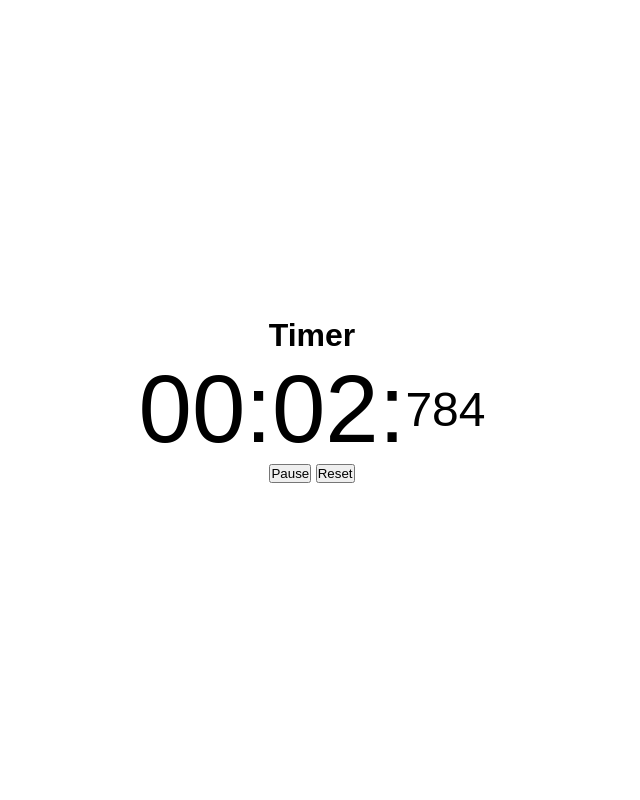
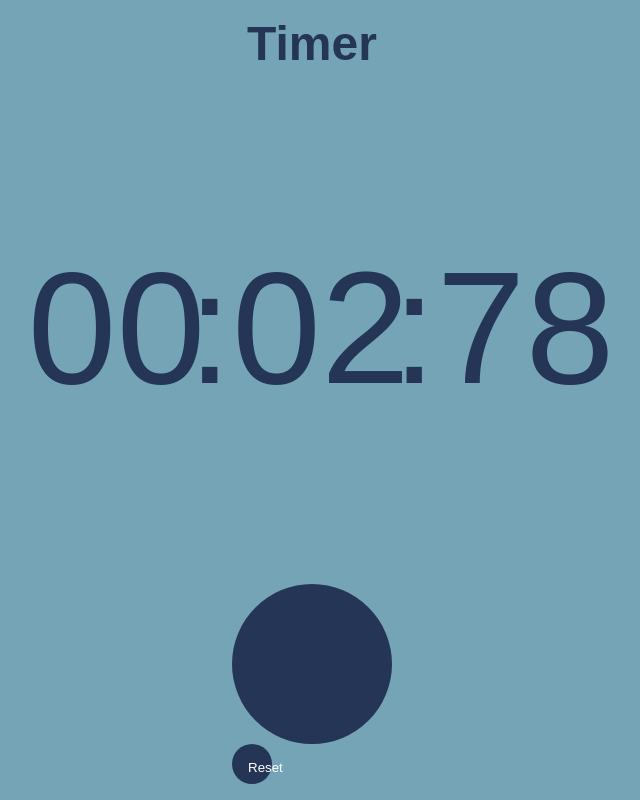
Before and after one commit to andreasnilssondev/timer, a website built with Vite: page index.html in a window 1280 px wide. Both pictures are taken after a click on the button "Start". Shown: the whole page, without its empty margins (328-968 px from the left). Built offline with nearby package versions, Linux system fonts and the light colour scheme.

Commit message:
#1 align items

```diff
--- a/index.html
+++ b/index.html
@@ -7,17 +7,42 @@
   </head>
   <body>
     <div class="main-container">
-      <h1>Timer</h1>
+      <h1 class="title">Timer</h1>
       <div class="timer-container">
-        <span class="text-large" data-js="timer-minutes">00</span>
-        <span class="text-large">:</span>
-        <span class="text-large" data-js="timer-seconds">00</span>
-        <span class="text-large">:</span>
-        <span class="text" data-js="timer-milliseconds">000</span>
+        <span class="text text--large text--numbers" data-js="timer-minutes"
+          >00</span
+        >
+        <span class="text text--large">:</span>
+        <span class="text text--large text--numbers" data-js="timer-seconds"
+          >00</span
+        >
+        <span class="text text--large">:</span>
+        <span
+          class="text text--large text--numbers"
+          data-js="timer-milliseconds"
+          >00</span
+        >
       </div>
-      <div>
-        <button data-js="start-pause" type="button">Start</button>
-        <button data-js="reset" type="button">Reset</button>
+      <div data-js="state" data-state="stopped">
+        <button
+          class="button button--large"
+          data-js="start-pause"
+          type="button"
+        >
+          <span class="stopped">
+            <span class="icon"></span>
+            <span class="text sr-only">Start</span>
+          </span>
+          <span class="paused">
+            <span class="icon"></span>
+            <span class="text sr-only">Resume</span>
+          </span>
+          <span class="started">
+            <span class="icon"></span>
+            <span class="text sr-only">Pause</span>
+          </span>
+        </button>
+        <button class="button" data-js="reset" type="button">Reset</button>
       </div>
     </div>
     <script type="module" src="/src/main.ts"></script>
--- /dev/null
+++ b/src/formatTime.ts
@@ -0,0 +1,3 @@
+export function formatTime(time: number): string {
+  return Math.floor(time).toString().padStart(2, '0');
+}
--- /dev/null
+++ b/src/getElement.ts
@@ -0,0 +1,9 @@
+export function getHtmlElement<T extends HTMLElement>(selector: string): T {
+  const element = document.querySelector<T>(`[data-js="${selector}"]`);
+
+  if (element === null) {
+    throw new Error(`Element with selector [data-js="${selector}"] not found`);
+  }
+
+  return element;
+}
--- a/src/main.ts
+++ b/src/main.ts
@@ -1,19 +1,13 @@
+import { getHtmlElement } from './getElement';
+import { formatTime } from './formatTime';
 import './style.css';
 
-const startPauseButton = document.querySelector<HTMLButtonElement>(
-  '[data-js="start-pause"]'
-)!;
-const resetButton =
-  document.querySelector<HTMLButtonElement>('[data-js="reset"]')!;
-const timerMinutesElement = document.querySelector<HTMLSpanElement>(
-  '[data-js="timer-minutes"]'
-)!;
-const timerSecondsElement = document.querySelector<HTMLSpanElement>(
-  '[data-js="timer-seconds"]'
-)!;
-const timerMilliSecondsElement = document.querySelector<HTMLSpanElement>(
-  '[data-js="timer-milliseconds"]'
-)!;
+const startPauseButton = getHtmlElement<HTMLButtonElement>('start-pause')!;
+const resetButton = getHtmlElement<HTMLButtonElement>('reset')!;
+const timerMinutesElement = getHtmlElement<HTMLSpanElement>('timer-minutes')!;
+const timerSecondsElement = getHtmlElement<HTMLSpanElement>('timer-seconds')!;
+const timermsElement = getHtmlElement<HTMLSpanElement>('timer-milliseconds')!;
+const stateElement = getHtmlElement<HTMLSpanElement>('state')!;
 
 let startTime: number | null = null;
 let pauseTime: number | null = null;
@@ -21,15 +15,9 @@ let timePassed = 0;
 let isRunning = false;
 
 function render() {
-  timerMinutesElement.innerHTML = Math.floor((timePassed / 1000 / 60) % 60)
-    .toString()
-    .padStart(2, '0');
-  timerSecondsElement.innerHTML = Math.floor((timePassed / 1000) % 60)
-    .toString()
-    .padStart(2, '0');
-  timerMilliSecondsElement.innerHTML = Math.floor(timePassed % 1000)
-    .toString()
-    .padStart(3, '0');
+  timerMinutesElement.innerHTML = formatTime((timePassed / 1000 / 60) % 60);
+  timerSecondsElement.innerHTML = formatTime((timePassed / 1000) % 60);
+  timermsElement.innerHTML = formatTime((timePassed % 1000) / 10);
 }
 
 function loop() {
@@ -49,6 +37,7 @@ function loop() {
   }
 
   if (pauseTime !== null) {
+    // Handle the pause, by removing the time passed during the pause from the start time
     startTime = now - timePassed;
     pauseTime = null;
   }
@@ -60,25 +49,29 @@ function loop() {
 
 function pause() {
   isRunning = false;
-  startPauseButton.innerHTML = 'Resume';
+  stateElement.setAttribute('data-state', 'paused');
   pauseTime = new Date().getTime();
   startPauseButton.addEventListener('click', start, { once: true });
 }
 
 function start() {
   isRunning = true;
-  startPauseButton.innerHTML = 'Pause';
+  stateElement.setAttribute('data-state', 'started');
   startPauseButton.addEventListener('click', pause, { once: true });
   requestAnimationFrame(loop);
 }
 
-startPauseButton.addEventListener('click', start, { once: true });
-resetButton.addEventListener('click', () => {
-  // TODO: fix issues
+function cleanup() {
+  startPauseButton.removeEventListener('click', pause);
+  startPauseButton.removeEventListener('click', start);
+  startPauseButton.addEventListener('click', start, { once: true });
   isRunning = false;
-  startPauseButton.innerHTML = 'Start';
+  stateElement.setAttribute('data-state', 'stopped');
   startTime = null;
   pauseTime = null;
   timePassed = 0;
   render();
-});
+}
+
+resetButton.addEventListener('click', cleanup);
+startPauseButton.addEventListener('click', start, { once: true });
--- a/src/style.css
+++ b/src/style.css
@@ -1,10 +1,12 @@
 :root {
   font-family: Arial, sans-serif;
 
-  --main-bg-color: #FFFFFF;
+  --main-bg-color: #74a4b6;
+  --main-text-color: #243556;
+  --secondary-text-color: #FFFFFF;
 
   --font-size-medium: 3rem;
-  --font-size-large: 6rem;
+  --font-size-large: min(20vh, 20vw);
 }
 
 * {
@@ -13,29 +15,126 @@
   box-sizing: border-box;
 }
 
+.sr-only {
+  position: absolute;
+  width: 1px;
+  height: 1px;
+  padding: 0;
+  margin: -1px;
+  overflow: hidden;
+  clip: rect(0, 0, 0, 0);
+  white-space: nowrap;
+  border-width: 0;
+}
+
 body {
   background-color: var(--main-bg-color);
+  color: var(--main-text-color);
 }
 
 .main-container {
   display: flex;
   flex-direction: column;
   align-items: center;
-  justify-content: center;
-  height: 100vh;
+  justify-content: space-between;
+  height: 100dvh;
+  padding: 1rem 0;
 }
 
 .timer-container {
   display: flex;
   flex-direction: row;
+  align-items: flex-end;
+  justify-content: center;
+}
+
+.title {
+  text-align: center;
+  font-size: var(--font-size-medium);
+}
+
+.text {
+  font-size: var(--font-size-medium);
+  line-height: 1;
+}
+
+.text--large {
+  font-size: var(--font-size-large);
+}
+
+.text--numbers {
+  /* prevent numbers from jumping around */
+  width: 10rem;
+  text-align: center;
+}
+
+.button {
+  border: 0;
+  background-color: var(--main-text-color);
+  color: var(--secondary-text-color);
+  padding: 1rem;
+  border-radius: 999rem;
+  width: min(5vh, 5vw);
+  height: min(5vh, 5vw);
+}
+
+.button--large {
+  width: min(20vh, 20vw);
+  height: min(20vh, 20vw);
+  display: flex;
   align-items: center;
   justify-content: center;
 }
 
-.text {
-  font-size: var(--font-size-medium);
+.paused .icon, .stopped .icon {
+  display: flex;
+  position: relative;
+  width: 100%;
+  height: 100%;
+  background-color: #FFFFFF;
+  overflow: hidden;
 }
 
-.text-large {
-  font-size: var(--font-size-large);
+.paused .icon::before, .stopped .icon::before {
+  content: '';
+  position: absolute;
+  left: 0;
+  top: 0;
+  width: 120%;
+  height: 120%;
+  background-color: var(--main-text-color);
+  transform: rotate(-60deg);
+  transform-origin: 0 0;
 }
+
+.paused .icon::after, .stopped .icon::after {
+  content: '';
+  position: absolute;
+  left: 0;
+  top: 0;
+  width: 125%;
+  height: 125%;
+  background-color: var(--main-text-color);
+  transform: translateY(-20%) rotate(60deg);
+  transform-origin: bottom left;
+}
+
+[data-state] .stopped,
+[data-state] .started,
+[data-state] .paused {
+  display: none;
+  justify-content: center;
+  align-items: center;
+}
+
+[data-state="stopped"] .stopped,
+[data-state="started"] .started,
+[data-state="paused"] .paused {
+  display: block;
+  width: 80%;
+  height: 80%;
+}
+
+.paused {
+  margin-left: 25%;
+}
```
